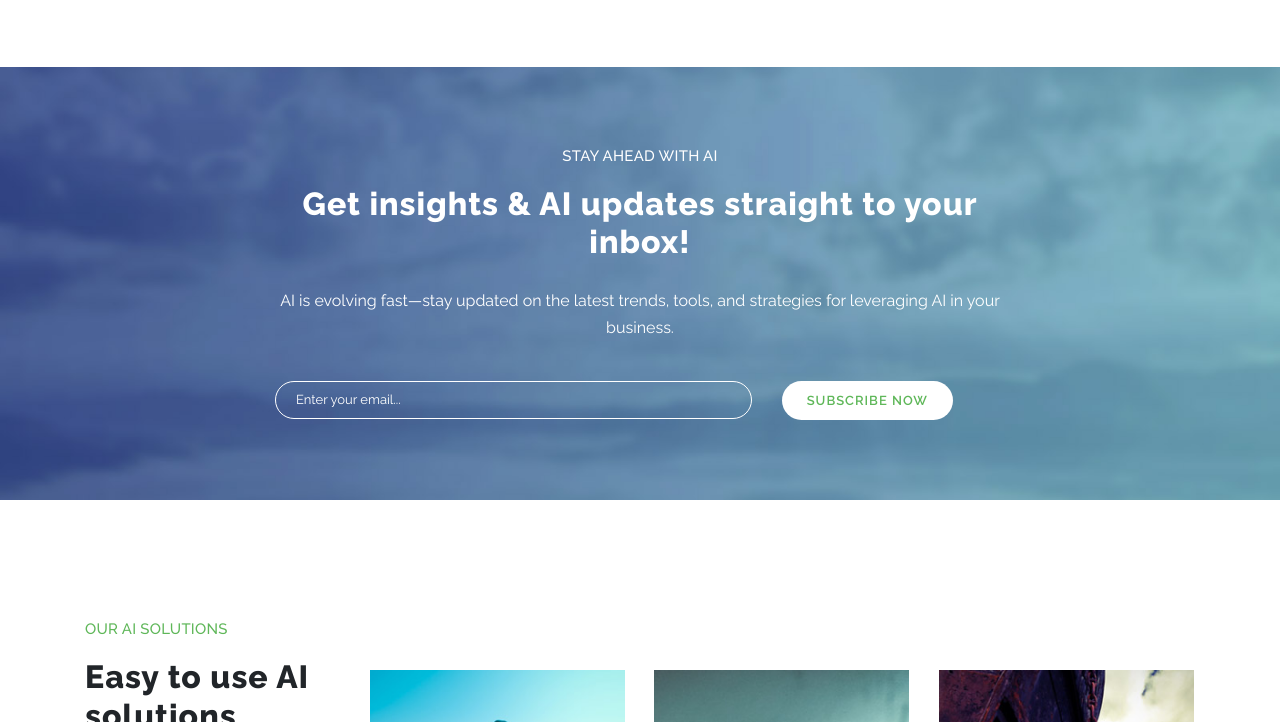
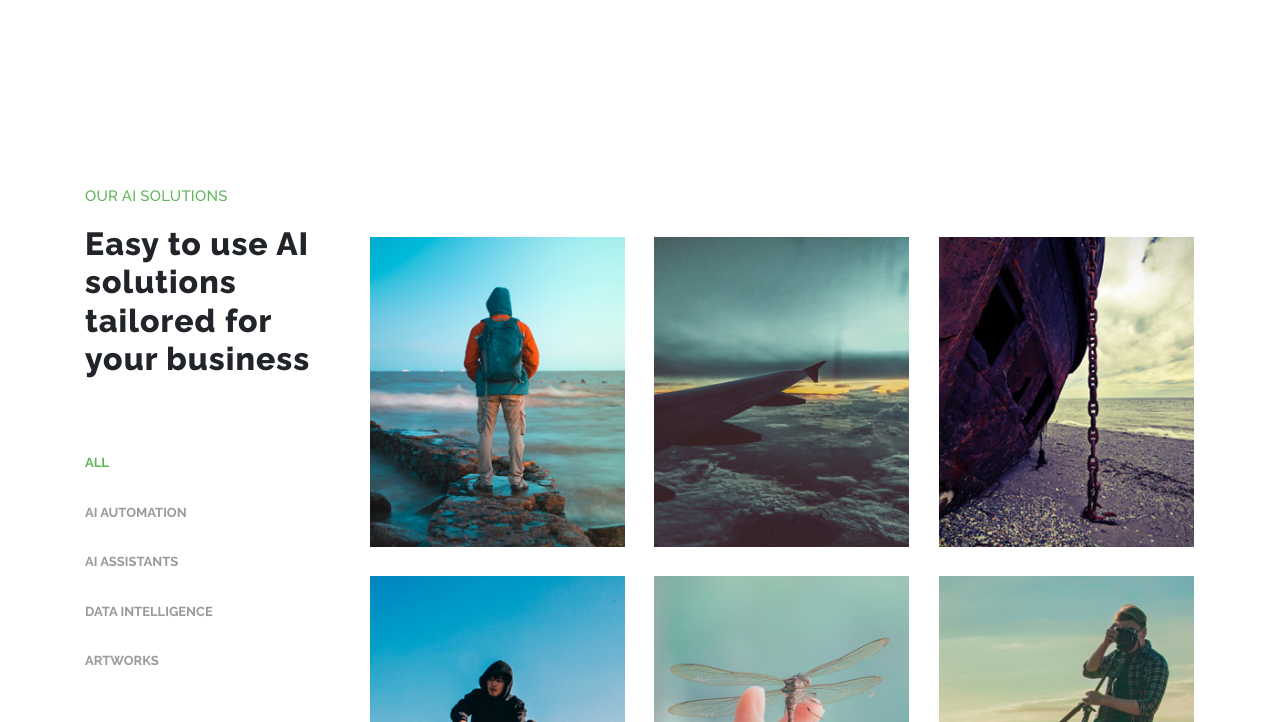
Before and after one commit to iatridis1/New-website, a plain HTML site: page index.html in a window 1280 px wide. Shown: the part 1837-2559 px from the top of the page. Drawn offline with Linux system fonts and the light colour scheme.

Commit message:
Update index.html

```diff
--- a/index.html
+++ b/index.html
@@ -107,7 +107,7 @@ https://templatemo.com/tm-543-breezed
                 <img src="assets/images/slide-01.jpg" alt="">
                 <div class="text-content">
                   <h3>Welcome To Therapon Digital</h3>
-                  <h5>AI That Works for You, Not Against You</h5>
+                  <h5>AI That Works for You, Robust Implemenations Made Easy</h5>
                   <a href="#" class="main-stroked-button">Learn More</a>
                   <a href="#" class="main-filled-button">Get Started</a>
                 </div>
@@ -242,40 +242,6 @@ https://templatemo.com/tm-543-breezed
                             <a href="#" class="text-button-icon">
                                 Learn More <i class="fa fa-arrow-right"></i>
                             </a>
-                        </div>
-                    </div>
-                </div>
-            </div>
-        </div>
-    </section>
-    <!-- ***** Features Big Item End ***** -->
-
-    <!-- ***** Features Big Item Start ***** -->
-    <section class="section" id="subscribe">
-        <div class="container">
-            <div class="row">
-                <div class="col-lg-8 offset-lg-2">
-                    <div class="section-heading">
-                        <h6>Stay Ahead with AI</h6>
-                        <h2>Get insights & AI updates straight to your inbox!</h2>
-                    </div>
-                    <div class="subscribe-content">
-                        <p>AI is evolving fast—stay updated on the latest trends, tools, and strategies for leveraging AI in your business.</p>
-                        <div class="subscribe-form">
-                            <form id="subscribe-now" action="" method="get">
-                                <div class="row">
-                                    <div class="col-md-8 col-sm-12">
-                                      <fieldset>
-                                        <input name="email" type="text" id="email" placeholder="Enter your email..." required="">
-                                      </fieldset>
-                                    </div>
-                                    <div class="col-md-4 col-sm-12">
-                                      <fieldset>
-                                        <button type="submit" id="form-submit" class="main-button">Subscribe Now</button>
-                                      </fieldset>
-                                    </div>
-                                </div>
-                            </form>
                         </div>
                     </div>
                 </div>
```
